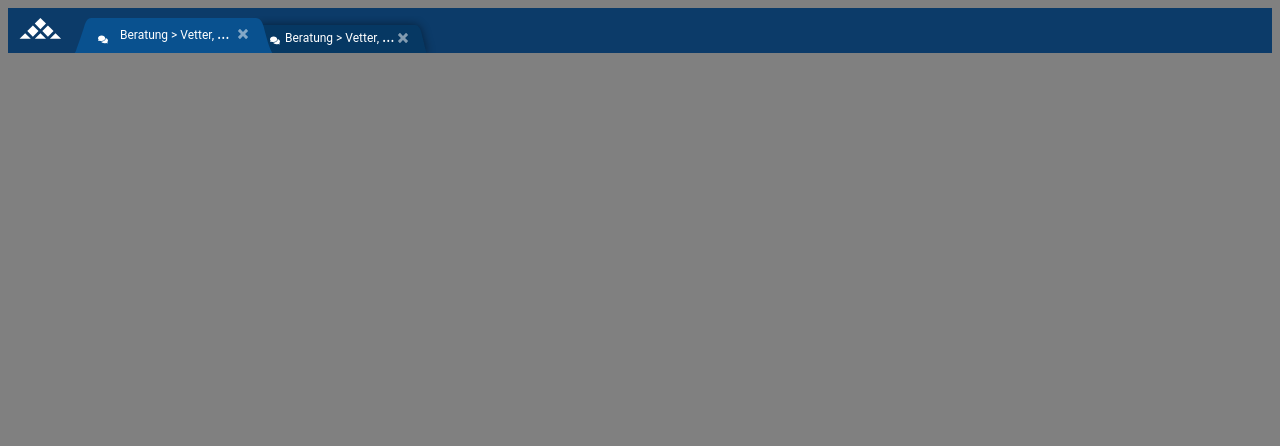
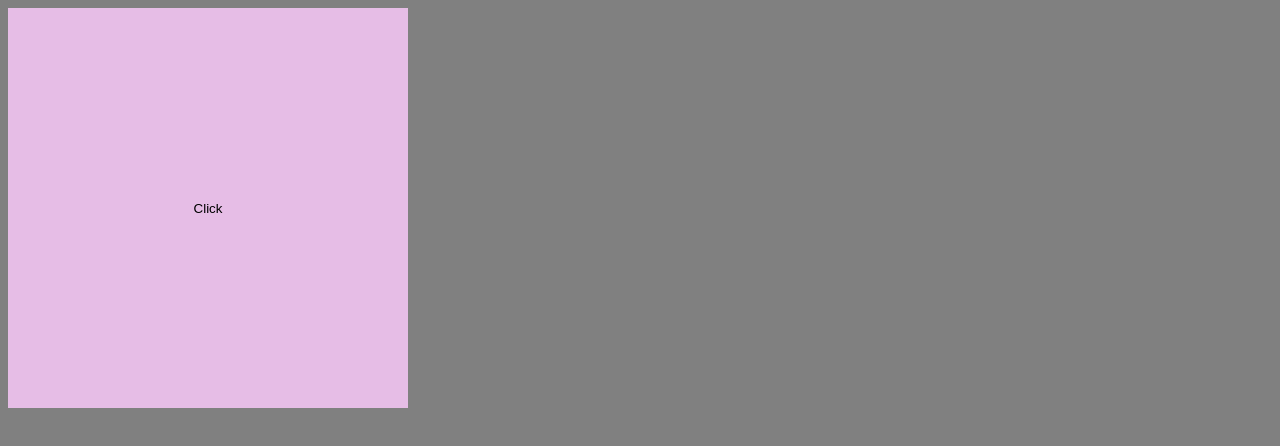
Before and after one commit to Comratt/components, a React (Create React App) app: page / in a window 1280 px wide. Shown: the top 446 px of the page. Built offline with nearby package versions, Linux system fonts and the light colour scheme.

Commit message:
Rework ripple component and MenuTabs

```diff
--- a/public/index.html
+++ b/public/index.html
@@ -13,7 +13,6 @@
       user's mobile device or desktop. See https://developers.google.com/web/fundamentals/web-app-manifest/
     -->
     <link rel="manifest" href="%PUBLIC_URL%/manifest.json" />
-    <script src="https://kit.fontawesome.com/538ec6af4f.js"></script>
     <!--
       Notice the use of %PUBLIC_URL% in the tags above.
       It will be replaced with the URL of the `public` folder during the build.
--- a/src/App.js
+++ b/src/App.js
@@ -95,12 +95,12 @@ const App = props => {
       <div style={{ display: 'none' }}>
         <Search />
       </div>
-      <div style={{ display: 'none' }}>
-        <Ripple animationDuration={400}>
+      <div>
+        <Ripple animationDuration={600}>
           <Button>Click</Button>
         </Ripple>
       </div>
-      <div>
+      <div style={{ display: 'none' }}>
         <Menu />
       </div>
     </>
--- a/src/components/Menu/MenuTab/index.js
+++ b/src/components/Menu/MenuTab/index.js
@@ -12,18 +12,21 @@ import {
 
 import TabIcon from '../Icons/TabIcon';
 
-const MenuTab = ({ active }) => {
+const MenuTab = ({ active, setActive, onClose }) => {
   return (
-    <TabWrap active={active}>
+    <TabWrap
+      active={active}
+      onClick={setActive}
+    >
       <TabContentLeft />
-      <TabContentCenter active={active}>
+      <TabContentCenter>
         <IconWrap>
           <TabIcon fill="#fff" />
         </IconWrap>
         <TabTitle>
           <span>Beratung > Vetter, Gustav</span>
         </TabTitle>
-        <TabClose />
+        <TabClose onClick={onClose} />
       </TabContentCenter>
       <TabContentRight />
     </TabWrap>
--- a/src/components/Menu/MenuTab/styled.js
+++ b/src/components/Menu/MenuTab/styled.js
@@ -7,7 +7,6 @@ const activeTab = css`
   z-index: 10!important;
   cursor: default;
   margin-bottom: -1px;
-  margin-left: 10px;
 `;
 
 const tabSide = css`
@@ -69,6 +68,7 @@ export const IconWrap = styled.div`
 
 export const TabClose = styled.div`
   position: absolute;
+  z-index: 100;
   right: 30px;
   bottom: 10px;
   width: 10px;
@@ -87,21 +87,6 @@ export const TabContentCenter = styled.div`
   background-position: bottom;
   width: 100%;
   min-width: 40px;
-  ${TabTitle} {
-    ${props => props.active && `bottom: 10px`};
-  }
-  ${TabClose} {
-    ${props => props.active && `
-      right: 25px;
-      bottom: 15px;
-    `};
-  }
-  ${IconWrap} {
-    ${props => props.active && `
-      left: 25px;
-      bottom: 17px;
-    `}
-  }
 `;
 
 export const TabWrap = styled.div`
@@ -110,11 +95,28 @@ export const TabWrap = styled.div`
   display: flex;
   z-index: 1;
   margin-left: -35px;
-  ${props => props.active && activeTab};
-  ${TabContentRight} {
-    ${props => props.active && activeBckg };
-  }
-  ${TabContentLeft} {
-    ${props => props.active && activeBckg};
-  }
+  cursor: pointer;
+  ${props => props.active && `
+    ${activeTab};
+    ${TabContentRight} {
+      ${activeBckg};
+    }
+    ${TabContentLeft} {
+      ${activeBckg};
+    }
+    ${TabContentCenter} {
+      ${activeBckg};
+      ${TabTitle} {
+        bottom: 10px;
+      }
+      ${TabClose} {
+        right: 25px;
+        bottom: 15px;
+      }
+      ${IconWrap} {
+        left: 25px;
+        bottom: 17px;
+      }
+    }
+  `};
 `;
--- a/src/components/Menu/index.js
+++ b/src/components/Menu/index.js
@@ -10,9 +10,43 @@ import MenuTab from './MenuTab';
 
 import MenuLogo from './Icons/MenuLogo';
 
+const recurseFind = (arr, key) => {
+  if(arr[0].key < key) {
+    return arr[0];
+  }
+
+  const decreaseKey = arr.find(item => item.key === key - 1);
+  if( typeof decreaseKey === 'object') {
+    return decreaseKey;
+  }
+
+  return recurseFind(arr, key - 1);
+}
+
 class Menu extends Component
 {
+
+  state = {
+    tabs: [
+      { key: 1 },
+      { key: 2 },
+      { key: 3 }
+    ],
+    activeTab: 1
+  }
+
+  toggleActiveTab = key => this.setState({ activeTab: key });
+
+  onClose = key => this.setState(prevState => {
+    const filteredTabs = prevState.tabs.filter(tab => tab.key !== key);
+    return {
+      tabs: filteredTabs,
+      // activeTab: recurseFind(filteredTabs, key).key
+    };
+  });
+
   render() {
+    console.log(this.state)
     return (
       <nav>
         <MenuTopBar>
@@ -20,8 +54,14 @@ class Menu extends Component
             <MenuLogo fill="#fff" />
           </MenuLogoWrap>
           <MenuTabs>
-            <MenuTab active />
-            <MenuTab />
+            {this.state.tabs.map(tab => (
+              <MenuTab
+                key={tab.key}
+                active={tab.key === this.state.activeTab}
+                setActive={() => this.toggleActiveTab(tab.key)}
+                onClose={() => this.onClose(tab.key)}
+              />
+            ))}
           </MenuTabs>
         </MenuTopBar>
       </nav>
--- a/src/components/Menu/styled.js
+++ b/src/components/Menu/styled.js
@@ -22,4 +22,7 @@ export const MenuTabs = styled.section`
   width: 100%;
   height: 45px;
   overflow: hidden;
+  & > div:first-child {
+    margin-left: 10px;
+  }
 `;
--- a/src/components/Ripple/index.js
+++ b/src/components/Ripple/index.js
@@ -1,39 +1,68 @@
-import React, { useState, useRef } from 'react';
+// Absolute imports
+import React, { Component } from 'react';
 
+// Styled
 import {
   RippleWrap,
   RippleCircle
 } from './styled';
 
-const Ripple = ({ children, animationDuration }) => {
+class Ripple extends Component
+{
+  constructor(props) {
+    super(props);
+    this.state = {
+      animations: [],
+      size: {
+        width: 20,
+        height: 20,
+      }
+    }
 
-  const circleRef = useRef(null);
-  const [animations, setAnimations] = useState([]);
+    this.id = 0;
+  }
 
-  const toggleClick = e => {
-    console.log(e.target)
-    const x = e.clientX - e.target.getBoundingClientRect().left;
-    const y = e.clientY - e.target.getBoundingClientRect().top;
-    setAnimations(() => [...animations, { x, y }]);
-    setTimeout(() => setAnimations([]), animationDuration);
+  toggleClick = e => {
+    const id = this.id++;
+    const elementSize = e.target.getBoundingClientRect();
+    const x = e.clientX - elementSize.left - (elementSize.width / 2);
+    const y = e.clientY - elementSize.top - (elementSize.height / 2);
+    this.setState(prevState => ({
+      animations: [...prevState.animations, { x, y, id }],
+      size: {
+        width: elementSize.width,
+        height: elementSize.height,
+      }
+    }), () => {
+      setTimeout(() => this.setState(prevState => ({
+        animations: prevState.animations.filter(animation => animation.id !== id)
+      })), this.props.animationDuration)
+    });
   };
+
+  render() {
+    const { children, animationDuration } = this.props;
+    const { animations, size } = this.state;
+
+    const circleSize = Math.max(size.height, size.width);
 
     return (
       <RippleWrap
-      onClick={toggleClick}
+        onClick={this.toggleClick}
       >
         {children}
-      {animations.map((elem, indx) => (
+        {animations.map(elem => (
           <RippleCircle
-          key={indx}
+            key={elem.id}
             x={elem.x}
             y={elem.y}
-          ref={circleRef}
+            size={circleSize}
             animationDuration={animationDuration}
           />
         ))}
       </RippleWrap>
     )
+  }
 };
 
 export default Ripple;
--- a/src/components/Ripple/styled.js
+++ b/src/components/Ripple/styled.js
@@ -1,12 +1,15 @@
-import styled, { keyframes, css } from 'styled-components';
+import styled, { keyframes } from 'styled-components';
 
 const circleAnimation = keyframes`
   0% {
-    transform: scale(.98, .98);
-    opacity: .5;
+    transform: scale(.1);
+    opacity: .75;
+  }
+  98% {
+    opacity: 0.02
   }
   100% {
-    transform: scale(20);
+    transform: scale(2);
     opacity: 0;
   }
 `;
@@ -14,14 +17,15 @@ const circleAnimation = keyframes`
 export const RippleCircle = styled.div`
   border-radius: 50%;
   background-color: deepskyblue;
-  width: 10px;
-  height: 10px;
+  width: ${props => props.size || 20}px;
+  height: ${props => props.size ||20}px;
   position: absolute;
   opacity: 0;
   top: ${({ y }) => parseInt(y)}px;
   left: ${({ x }) => parseInt(x)}px;
-  animation: ${circleAnimation} ${props => props.animationDuration}ms forwards linear;
+  animation: ${circleAnimation} ${props => props.animationDuration}ms ease;
   z-index: 1;
+  pointer-events: none;
 `;
 
 export const RippleWrap = styled.div`
@@ -29,11 +33,13 @@ export const RippleWrap = styled.div`
   overflow: hidden;
   display: inline-block;
   z-index: 2;
+  cursor: pointer;
 `;
 
 export const Button = styled.button`
-  height: 40px;
-  width: 100px;
+  height: 400px;
+  width: 400px;
   background-color: #fcfc;
   border: none;
+  cursor: pointer;
 `;
```
Lines whose indentation alone changed are shown as unchanged.
